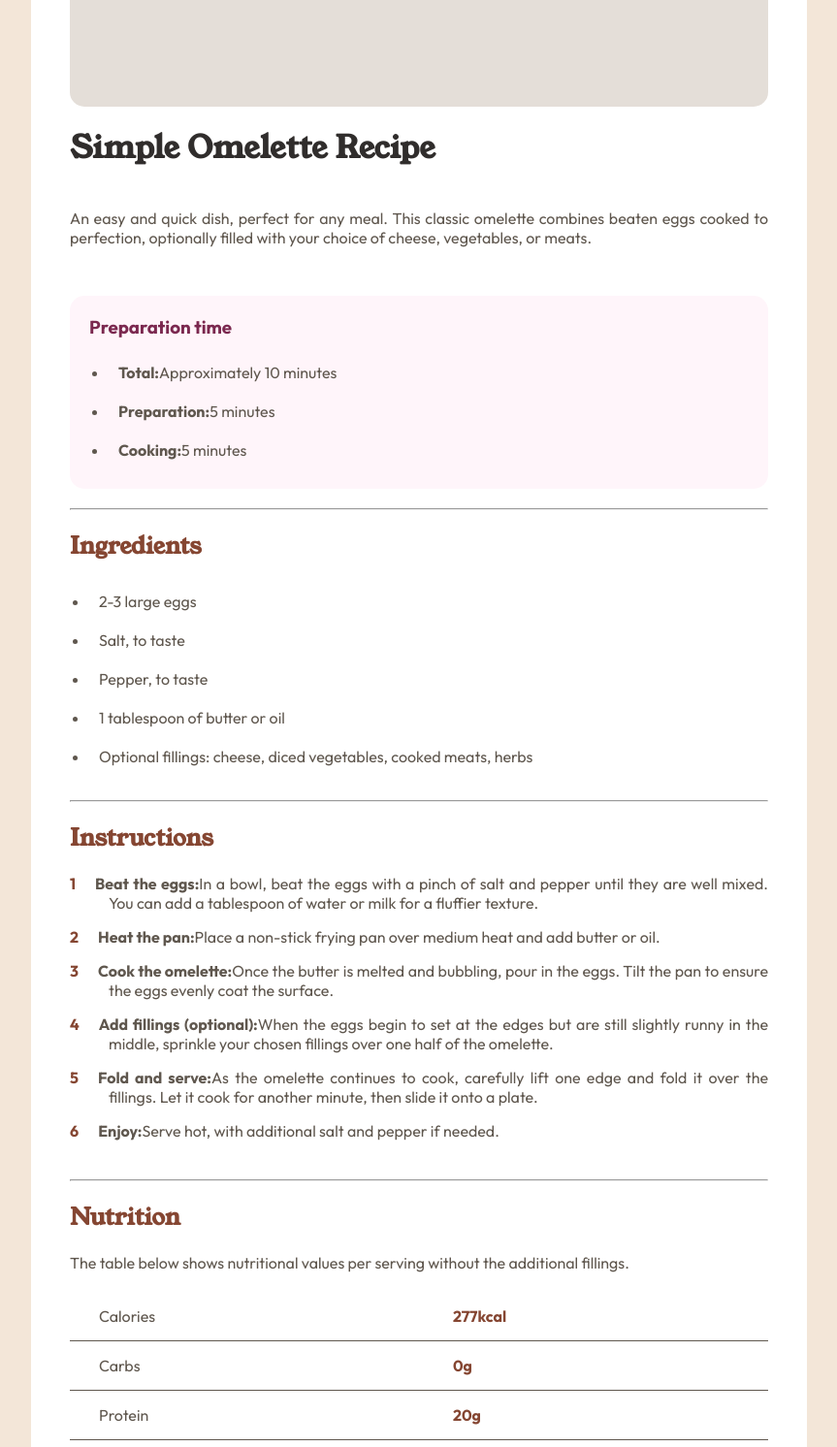
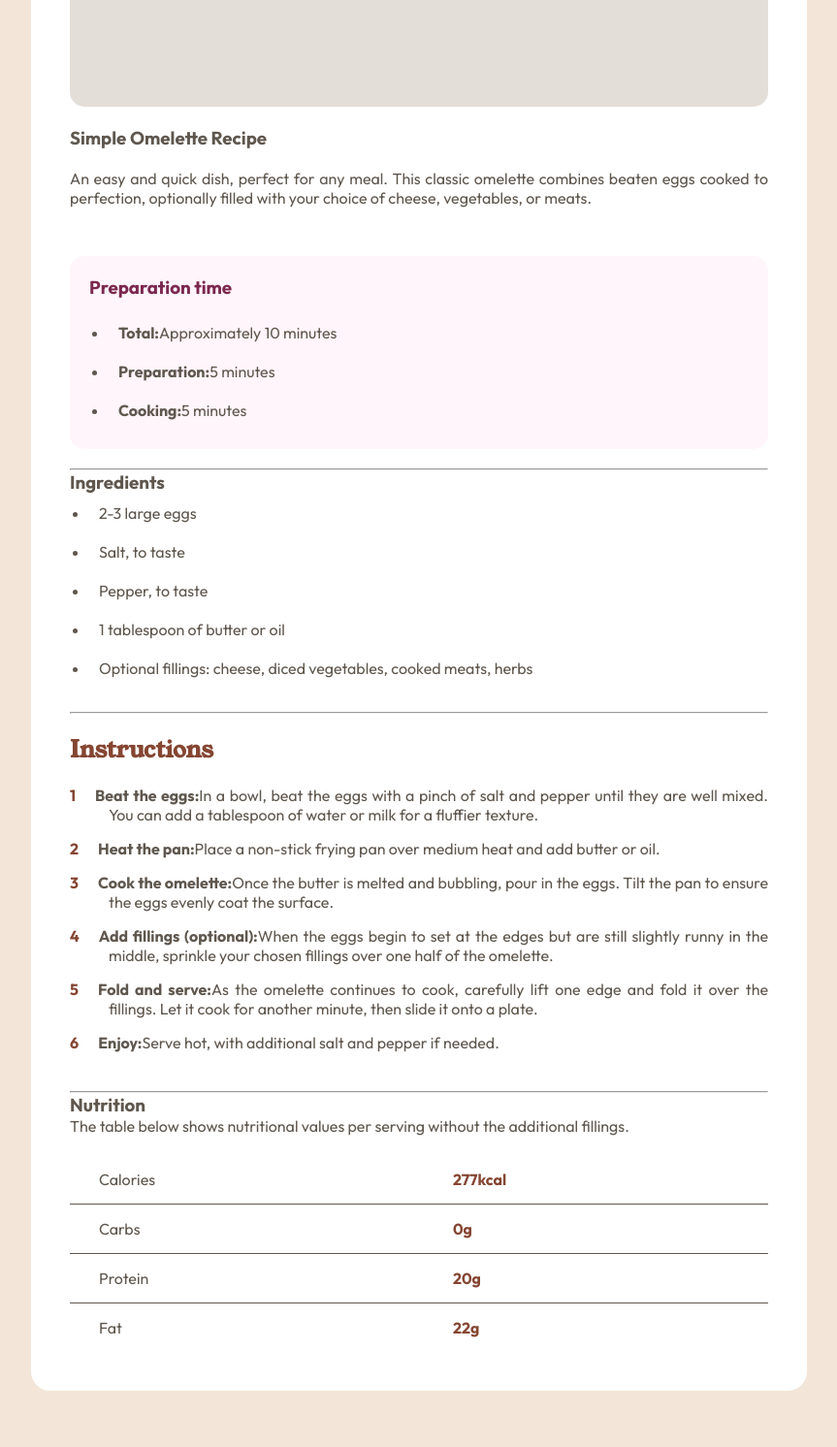
Before and after one commit to Tongseshivani/recipe-page, a plain HTML site: page index.html in a window 1280 px wide. Shown: the part 360-1852 px from the top of the page at 97% size, without its empty margins (208-1071 px from the left). Drawn offline with Linux system fonts and the light colour scheme.

Commit message:
Update index.html

```diff
--- a/index.html
+++ b/index.html
@@ -13,7 +13,7 @@
     <main>
       <div class="section-1">
         <div class="img-1"></div>
-        <h1>Simple Omelette Recipe</h1>
+        <h3>Simple Omelette Recipe</h3>
         <p>An easy and quick dish, perfect for any meal. This classic omelette combines beaten eggs cooked to perfection, optionally filled with your choice of cheese, vegetables, or meats.</p>
       </div>
 
@@ -27,7 +27,7 @@
       </div>
       <hr />
       <div class="section-3">
-        <h2>Ingredients</h2>
+        <h3>Ingredients</h3>
         <ul>
           <li>2-3 large eggs</li>
           <li>Salt, to taste</li>
@@ -50,7 +50,7 @@
       </div>
       <hr />
       <div class="section-5">
-        <h2>Nutrition</h2>
+        <h3>Nutrition</h3>
         <p>The table below shows nutritional values per serving without the additional fillings.</p>
         <table>
           <tr>
```
